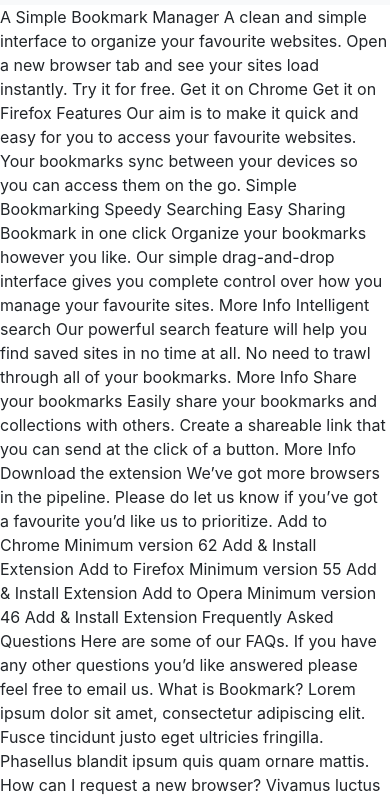
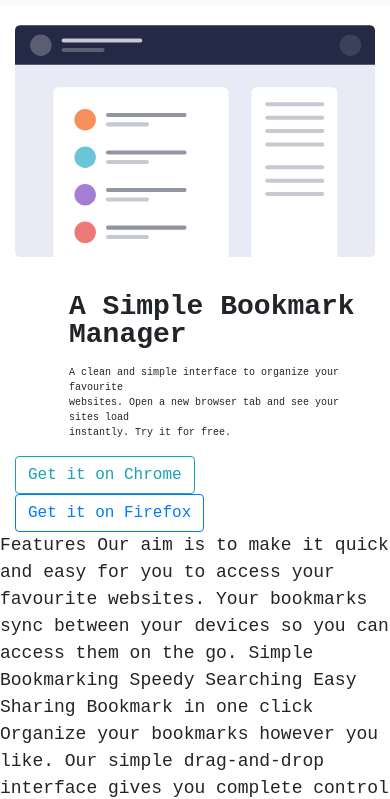
Before and after one commit to yogeshu/Yu, a plain HTML site: page index.html in a window 390 px wide. Shown: the part 51-850 px from the top of the page. Drawn offline with nearby package versions, Linux system fonts and the light colour scheme.

```diff
--- a/index.html
+++ b/index.html
@@ -44,17 +44,39 @@
         </nav>
 
   </section>
+<section id="header">
+
+    <div class="container">
+      <div class="row">
+        <div class="
+         order-2 order-sm-1 order-md-1
+        col-12 col-sm-6 col-md-6 col-lg-6">
+
+              <p class="header-line">  A Simple Bookmark
+                <br> Manager </p>
+<p class="header-line-para">
+  A clean and simple interface to organize your favourite <br>
+  websites. Open a new  browser tab and see your sites load <br>
+  instantly. Try it for free.
+</p>
+<button class="btn btn-outline-info">
+  Get it on Chrome </button>
+ <button class="btn btn-outline-primary"> Get it on Firefox </button>
+  </div>
 
 
+        <div class="
+        d-flex order-1 order-sm-2 order-md-2
 
-  A Simple Bookmark Manager
+        col-12 col-sm-6 com-md-6 col-lg-6">
 
-  A clean and simple interface to organize your favourite websites. Open a new
-  browser tab and see your sites load instantly. Try it for free.
+<img src="./images/illustration-features-tab-1.svg" class="order-0 img-fluid">
+</div>
 
-  Get it on Chrome
-  Get it on Firefox
+  </div>
+</div>
 
+</section>
   Features
 
   Our aim is to make it quick and easy for you to access your favourite websites.
--- a/index.scss
+++ b/index.scss
@@ -9,7 +9,9 @@
 
 
 body{
-
+font-size: 18px;
+font-family: 'Courier New', Courier, monospace;
+overflow:hidden;
 }
 
 
@@ -28,3 +30,23 @@
     background: $soft-color;
     color: #fff !important;
 }
+
+// header
+#header{
+    margin-top: 5%;
+}
+
+.header-line {
+
+    font-size: 28px;
+    margin-top:10%;
+    margin-left: 15%;
+    font-weight: bold;
+    line-height: 1em;
+
+}
+.header-line-para{
+    font-size: 10px;
+    margin-left: 15%;
+
+}
```
Also changed, not shown: index.css, 1 other file.
